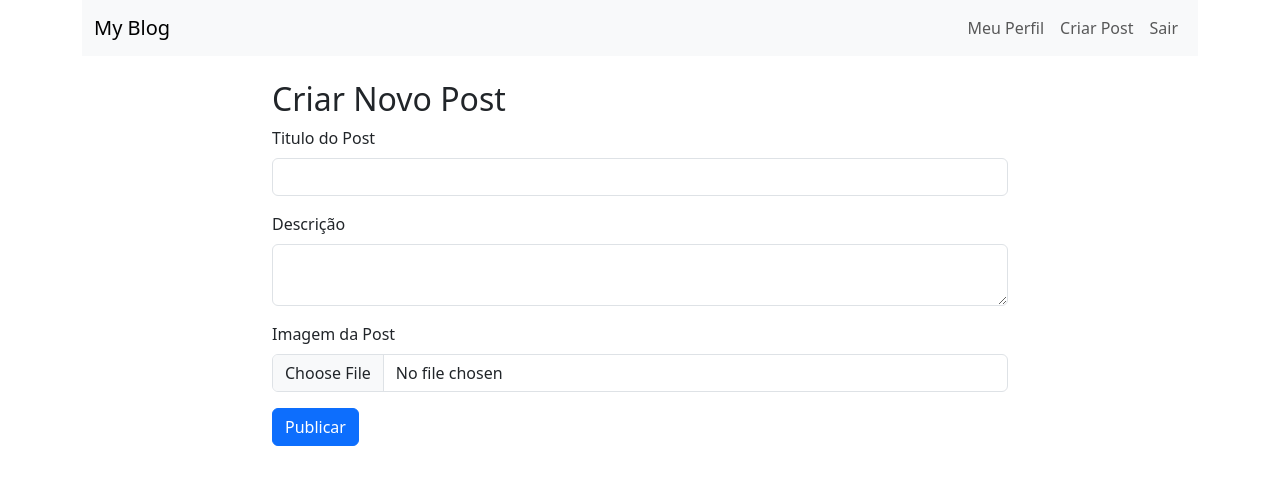
After one commit to AlaiSeide/Blog-, a Flask app: page /criarpost in a window 1280 px wide. The commit adds this page. Shown: the top 485 px of the page. Run offline with Flask 3, Linux system fonts and the light colour scheme; a user stored in the database is signed in; some libraries are stand-ins or nearby versions.

Commit message:
validacoes e criar posts

```diff
--- a/blog/__init__.py
+++ b/blog/__init__.py
@@ -5,6 +5,7 @@ from flask_login import LoginManager
 app = Flask(__name__)
 app.config['SQLALCHEMY_DATABASE_URI'] = 'sqlite:///Blog.db'
 app.config['SECRET_KEY'] = '9b4f2d8050ae28c1b0354f4bd7aa8e62'
+app.config['UPLOAD_FOLDER'] = 'static/images'
 login_manager = LoginManager(app)
 database = SQLAlchemy(app)
 
--- a/blog/forms.py
+++ b/blog/forms.py
@@ -1,6 +1,9 @@
 from flask_wtf import FlaskForm
-from wtforms import StringField, PasswordField, EmailField, SubmitField
+from wtforms import StringField, PasswordField, EmailField, SubmitField, TextAreaField
+from flask_wtf.file import FileField, FileAllowed, FileRequired
 from wtforms.validators import DataRequired, Email, EqualTo, ValidationError, Length
+from .models import Usuario
+from flask_login import current_user
 
 
 
@@ -11,6 +14,10 @@ class FormCriarConta(FlaskForm):
     confirmar_senha = PasswordField('Confirmar Senha', validators=[DataRequired(), EqualTo('senha')])
     btn_criar_conta = SubmitField('Criar Conta')
 
+    def validate_email(sellf, email):
+        usuario = Usuario.query.filter_by(email=email.data).first()
+        if usuario:
+            raise ValidationError('E-mail já cadastrado. Cadastre-se com outro e-mail ou faça login para continuar')
 
 
 
@@ -18,3 +25,38 @@ class FormLogin(FlaskForm):
     email = EmailField('Email', validators=[DataRequired(), Email()])
     senha = PasswordField('Senha', validators=[DataRequired(), Length(6, 20)])
     btn_login = SubmitField('Login')
+
+
+    def validade_email(self, email):
+        usuario = Usuario.query.filter_by(email=email.data).first()
+        if not usuario:
+            raise ValidationError('Esse email, nao está cadastrado, Crie uma conta')
+
+
+class FormCriarPost(FlaskForm):
+    titulo = StringField('Titulo do Post', validators=[DataRequired()])
+    descricao = TextAreaField('Descrição', validators=[DataRequired()])
+    imagem = FileField('Imagem da Post', validators=[FileAllowed(['jpg', 'png', 'jpeg', FileRequired()], 'Apenas arquivos .jpg e .png são permitidos.')])
+    btn_criar_post = SubmitField('Publicar')
+
+
+class EditarPerfilForm(FlaskForm):
+    username = StringField('Nome de Usuário', validators=[DataRequired()])
+    email = StringField('Email', validators=[DataRequired(), Email()])
+    senha = PasswordField('Nova Senha', validators=[EqualTo('confirmar_senha', message='As senhas devem coincidir.')])
+    confirmar_senha = PasswordField('Confirmar Nova Senha')
+    submit = SubmitField('Salvar Alterações')
+
+        # funcao de validacao antes de mudar o email do usuario
+    def validate_email(self, email):
+        """Essa função é usada para validar se um novo e-mail fornecido em um formulário de registro já está sendo usado por outro usuário. Se um usuário diferente já estiver registrado com o e-mail fornecido, uma mensagem de erro é gerada para informar ao usuário que ele deve fornecer um e-mail único.
+        """
+        # verificar se o cara mudou o email
+        # se o email do usuario atual é diferente do email que ele preencheu
+        # Verifica se o e-mail fornecido no formulário de registro é diferente do e-mail atual do usuário logado.
+        if current_user.email != email.data:
+            # Se o e-mail fornecido é diferente, busca no banco de dados se já existe um usuário com o mesmo e-mail.
+            usuario = Usuario.query.filter_by(email=email.data).first()
+            # Se um usuário com o mesmo e-mail é encontrado, lança uma exceção de validação com uma mensagem de erro.
+            if usuario:
+                raise ValidationError('Já existe um usuário com esse E-mail. Por favor, cadastre outro E-mail.')
--- a/blog/routes.py
+++ b/blog/routes.py
@@ -1,9 +1,10 @@
 from blog import app, database
-from flask import render_template, flash, redirect, url_for
-from .forms import FormCriarConta, FormLogin
+from flask import render_template, flash, redirect, url_for, request
+from .forms import FormCriarConta, FormLogin, FormCriarPost, EditarPerfilForm
 from flask_login import login_user, logout_user, current_user, login_required
 from .models import Usuario, Post
-
+from werkzeug.utils import secure_filename
+import os
 
 @app.route('/')
 def homepage():
@@ -33,9 +34,81 @@ def criar_conta():
     form = FormCriarConta()
 
     if form.validate_on_submit():
+
         usuario = Usuario(username=form.username.data, email=form.email.data, senha=form.senha.data)
         database.session.add(usuario)
         database.session.commit()
+        login_user(usuario, remember=True)
         flash('Conta Criar Com Successo', 'alert-success')
         return redirect(url_for('homepage'))
     return render_template('register.html', form=form)
+
+
+
+@app.route('/sair')
+@login_required
+def sair():
+    logout_user()
+    flash('Logout feito com Successo', 'alert-info')
+    return redirect(url_for('homepage'))
+
+@app.route('/perfil')
+@login_required
+def perfil():
+    return render_template('perfil.html')
+
+
+@app.route('/criarpost', methods=['GET', 'POST'])
+@login_required
+def criar_post():
+    form = FormCriarPost()
+
+    if form.validate_on_submit():
+        imagem = form.imagem.data
+        nome_seguro = secure_filename(imagem.filename)
+        # os.path.abspath(os.path.dirname(__file__)) caminho do meu projeto onde está o routes.py
+        caminho = os.path.join(os.path.abspath(os.path.dirname(__file__)), app.config['UPLOAD_FOLDER'], nome_seguro)
+         # Salvando a imagem na pasta static/imagens
+        imagem.save(caminho)
+        # Criando o novo post
+        post = Post(titulo=form.titulo.data, conteudo=form.descricao.data, imagem=nome_seguro, usuario_id=current_user.id)
+        database.session.add(post)
+        database.session.commit()
+
+        flash('Seu post foi criado com sucesso!', 'alert-success')
+        return redirect(url_for('homepage'))
+
+    return render_template('create_post.html', form=form)
+
+
+@app.route('/detalhes/<post_id>')
+def detalhes_post(post_id):
+    post = Post.query.get_or_404(post_id)
+    return render_template('detalhes_post.html', post=post)
+
+
+@app.route('/editarperfil/<int:usuario_id>', methods=['GET', 'POST'])
+@login_required
+def editar_perfil(usuario_id):
+    usuario = Usuario.query.get_or_404(usuario_id)
+
+    if usuario.id != current_user.id:
+        flash('Você não tem permissão para editar este perfil.', 'alert-danger')
+        return redirect(url_for('home'))
+
+    form = EditarPerfilForm()
+
+    if form.validate_on_submit():
+        usuario.username = form.username.data
+        usuario.email = form.email.data
+        if form.senha.data:
+            usuario.set_senha(form.senha.data)
+        database.session.commit()
+        flash('Seu perfil foi atualizado com sucesso!', 'alert-success')
+        return redirect(url_for('homepage'))
+
+    elif request.method == 'GET':
+        form.username.data = usuario.username
+        form.email.data = usuario.email
+
+    return render_template('editar_perfil.html', form=form)
--- a/blog/templates/create_post.html
+++ b/blog/templates/create_post.html
@@ -6,20 +6,24 @@
 <div class="row justify-content-center">
   <div class="col-md-8">
     <h2>Criar Novo Post</h2>
-    <form method="POST" action="{{ url_for('create_post') }}" enctype="multipart/form-data">
+    <form method="POST" action="" enctype="multipart/form-data">
+      {{ form.csrf_token }}
       <div class="mb-3">
-        <label for="title" class="form-label">Título</label>
-        <input type="text" class="form-control" id="title" name="title" required>
+        {{ form.titulo.label(class="form-label") }}
+        {{ form.titulo(class="form-control") }}
       </div>
+
       <div class="mb-3">
-        <label for="description" class="form-label">Descrição</label>
-        <textarea class="form-control" id="description" name="description" rows="3" required></textarea>
+        {{ form.descricao.label(class="form-label") }}
+        {{ form.descricao(class="form-control") }}
       </div>
+
       <div class="mb-3">
-        <label for="image" class="form-label">Imagem</label>
-        <input class="form-control" type="file" id="image" name="image" required>
+        {{ form.imagem.label(class="form-label") }}
+        {{ form.imagem(class="form-control") }}
       </div>
-      <button type="submit" class="btn btn-primary">Publicar</button>
+
+      {{ form.btn_criar_post(class="btn btn-primary") }}
     </form>
   </div>
 </div>
--- /dev/null
+++ b/blog/templates/navbar.html
@@ -0,0 +1,32 @@
+<div class="container">
+    <nav class="navbar navbar-expand-lg navbar-light bg-light">
+        <div class="container-fluid">
+          <a class="navbar-brand" href="{{ url_for('homepage') }}">My Blog</a>
+          <button class="navbar-toggler" type="button" data-bs-toggle="collapse" data-bs-target="#navbarNav" aria-controls="navbarNav" aria-expanded="false" aria-label="Toggle navigation">
+            <span class="navbar-toggler-icon"></span>
+          </button>
+          <div class="collapse navbar-collapse" id="navbarNav">
+            <ul class="navbar-nav ms-auto">
+              {% if current_user.is_authenticated %}
+                <li class="nav-item">
+                  <a class="nav-link" href="{{ url_for('perfil') }}">Meu Perfil</a>
+                </li>
+                <li class="nav-item">
+                  <a class="nav-link" href="{{ url_for('criar_post') }}">Criar Post</a>
+                </li>
+                <li class="nav-item">
+                  <a class="nav-link" href="{{ url_for('sair') }}">Sair</a>
+                </li>
+              {% else %}
+                <li class="nav-item">
+                  <a class="nav-link" href="{{ url_for('login') }}">Login</a>
+                </li>
+                <li class="nav-item">
+                  <a class="nav-link" href="{{ url_for('criar_conta') }}">Criar Conta</a>
+                </li>
+              {% endif %}
+            </ul>
+          </div>
+        </div>
+      </nav>
+</div>
--- a/blog/templates/perfil.html
+++ b/blog/templates/perfil.html
@@ -10,7 +10,8 @@
       <div class="card-body">
         <h5 class="card-title">{{ current_user.username }}</h5>
         <p class="card-text">{{ current_user.email }}</p>
-        <p class="card-text"><small class="text-muted">Membro desde {{ current_user.member_since }}</small></p>
+        <p class="card-text"><small class="text-muted">Membro desde {{ current_user.member_since.strftime('%d/%m/%Y') }}</small></p>
+        <a href="{{ url_for('editar_perfil', usuario_id=current_user.id) }}">Editar Perfil</a>
       </div>
     </div>
   </div>
```
Also changed, not shown: blog/models.py (+10 -2 lines), blog/templates/base.html (+3 -30 lines), blog/templates/detalhes_post.html (added, +16 -0 lines), blog/templates/editar_perfil.html (added, +33 -0 lines), blog/templates/homepage.html (+6 -5 lines), blog/templates/login.html (+19 -11 lines), blog/templates/macro_field.html (added, +19 -0 lines), blog/templates/macro_field.txt (added, +19 -0 lines), blog/templates/register.html (+18 -18 lines), blog/static/images/carrinho.png (added), blog/static/images/logo.png (added), blog/static/images/the-flash.jpg (added), instance/Blog.db.
